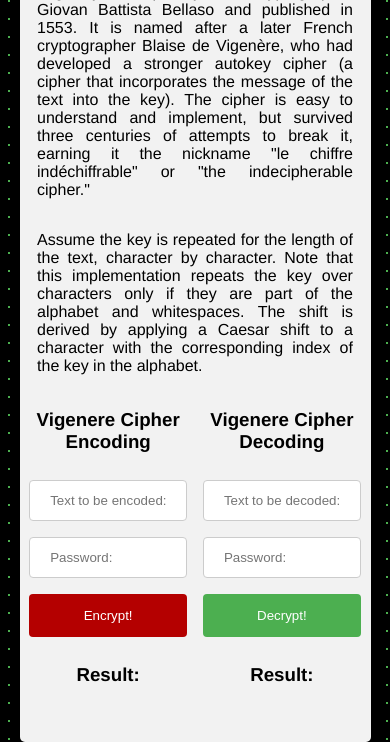
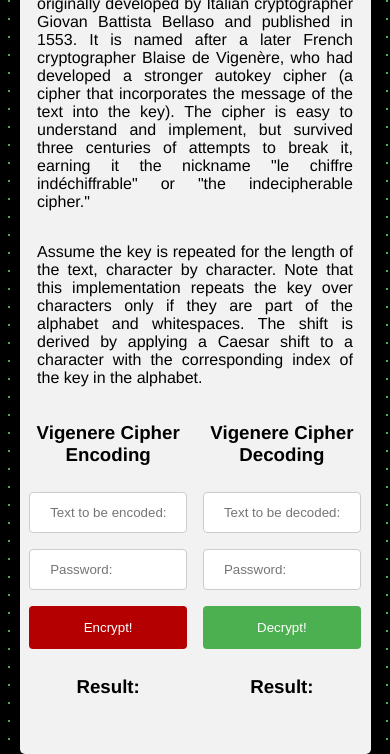
Before and after one commit to eneamuskaj/vigenereCipher, a plain HTML site: page index.html in a window 390 px wide. Shown: the part 116-870 px from the top of the page. Drawn offline with Linux system fonts and the light colour scheme.

Commit message:
fixed responsive issue

```diff
--- a/styles.css
+++ b/styles.css
@@ -130,4 +130,7 @@ input[type="submit"]:hover {
     padding-left: 5%;
     padding-right: 5%;
   }
+  #description {
+    padding-top: 10%;
+  }
 }
```
